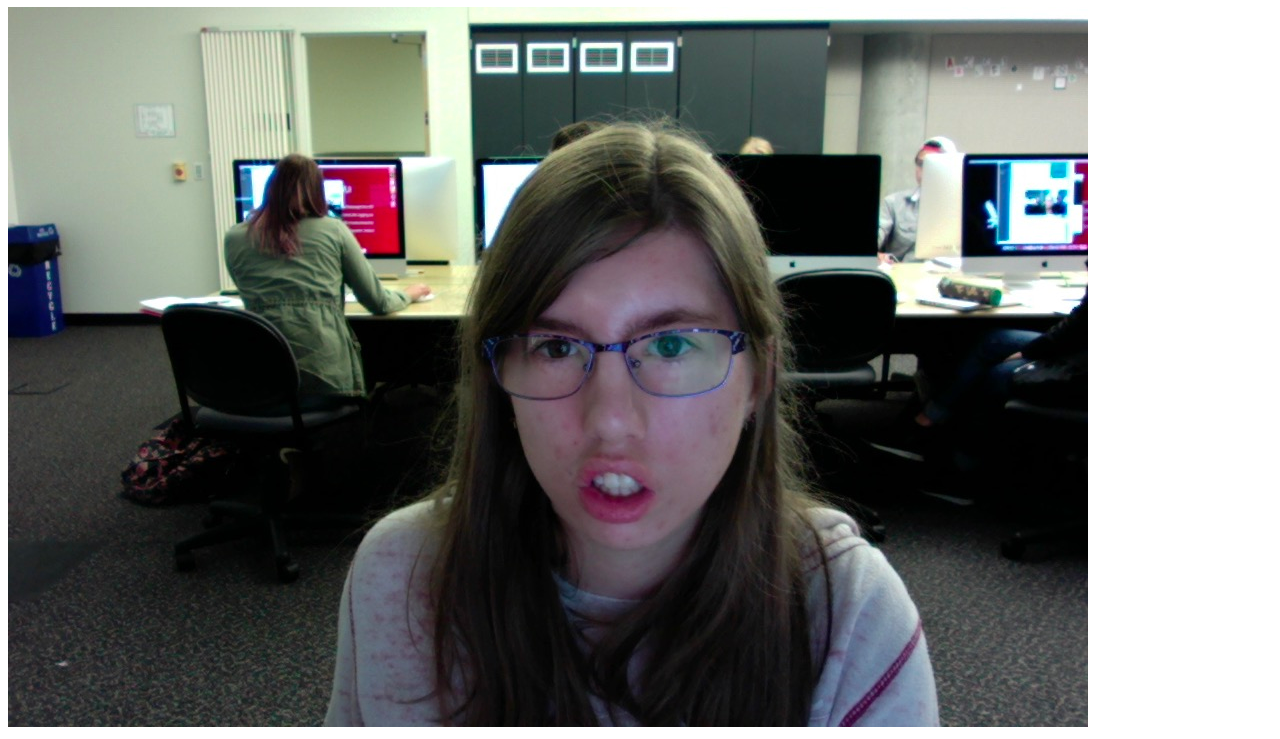
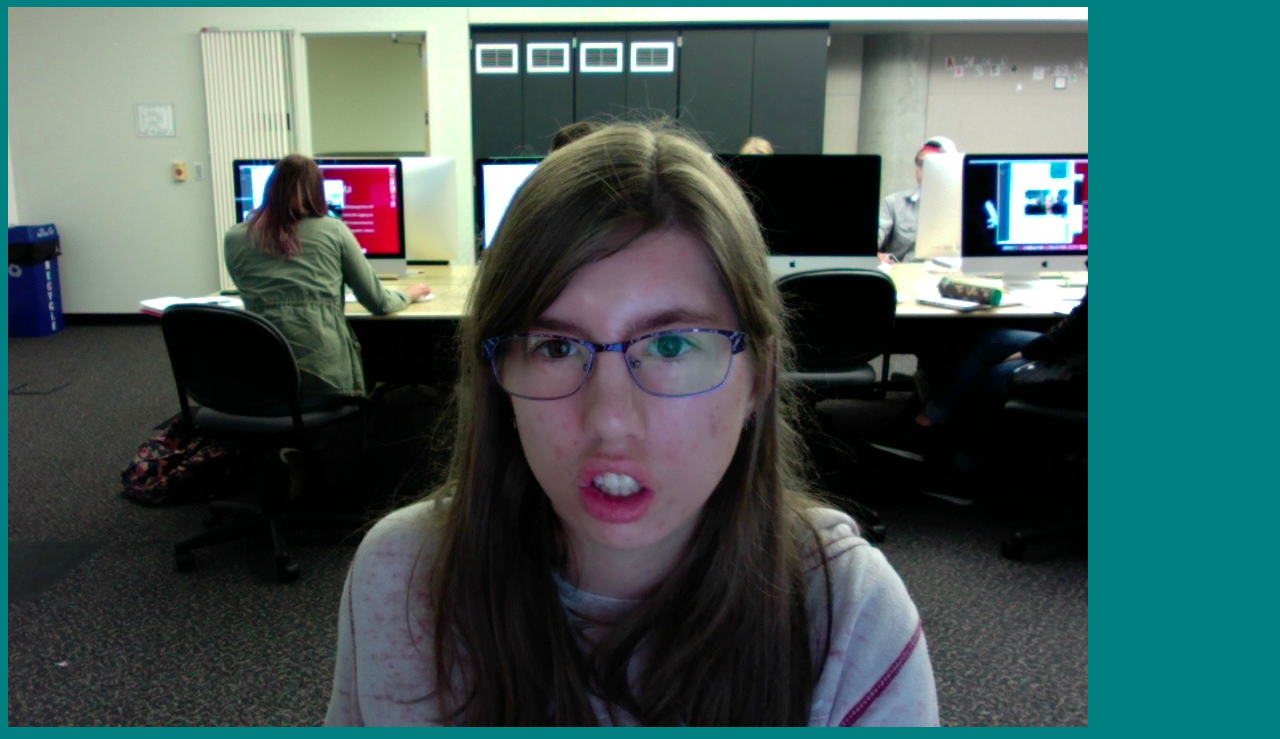
Before and after one commit to Jessmadestew/jessmadestew.github.io, a plain HTML site: page index.html in a window 1280 px wide. Shown: the part 73-812 px from the top of the page. Drawn offline with Linux system fonts and the light colour scheme.

Commit message:
change background color... again

```diff
--- a/styles.css
+++ b/styles.css
@@ -1,5 +1,3 @@
 body {
-  background: style;
+  background: teal;
 }
-
-backgroud {color: teal;}
```
